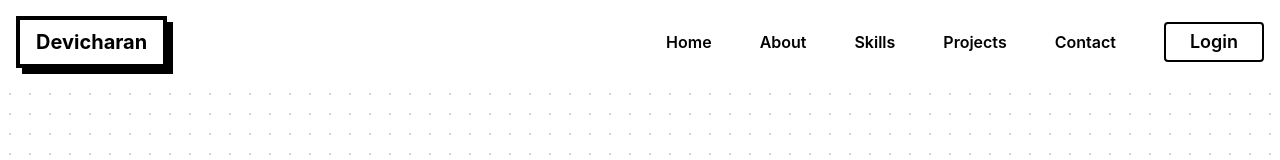
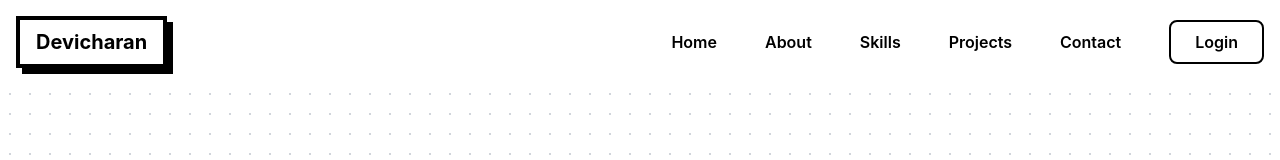
Before and after one commit to DevicharanPrajapati/portfolio, a React app: page / in a window 1280 px wide. Shown: the top 160 px of the page. Built offline with nearby package versions, Linux system fonts and the light colour scheme; the HTML template or start-up script is replaced by a standard one.

Commit message:
Updated navbar login button section

```diff
--- a/src/components/ui/Button.jsx
+++ b/src/components/ui/Button.jsx
@@ -1,7 +1,7 @@
 
 const Button = ({btnName}) => {
   return (
-    <button className="hidden md:block text-lg font-semibold px-6 py-1 rounded border-2 hover:text-indigo-600  cursor-pointer active:bg-amber-300">
+    <button className="hidden md:block text-md font-semibold px-6 py-2 rounded-lg border-2   hover:bg-black hover:text-white  cursor-pointer transition">
       {btnName}
     </button>
   );
```
